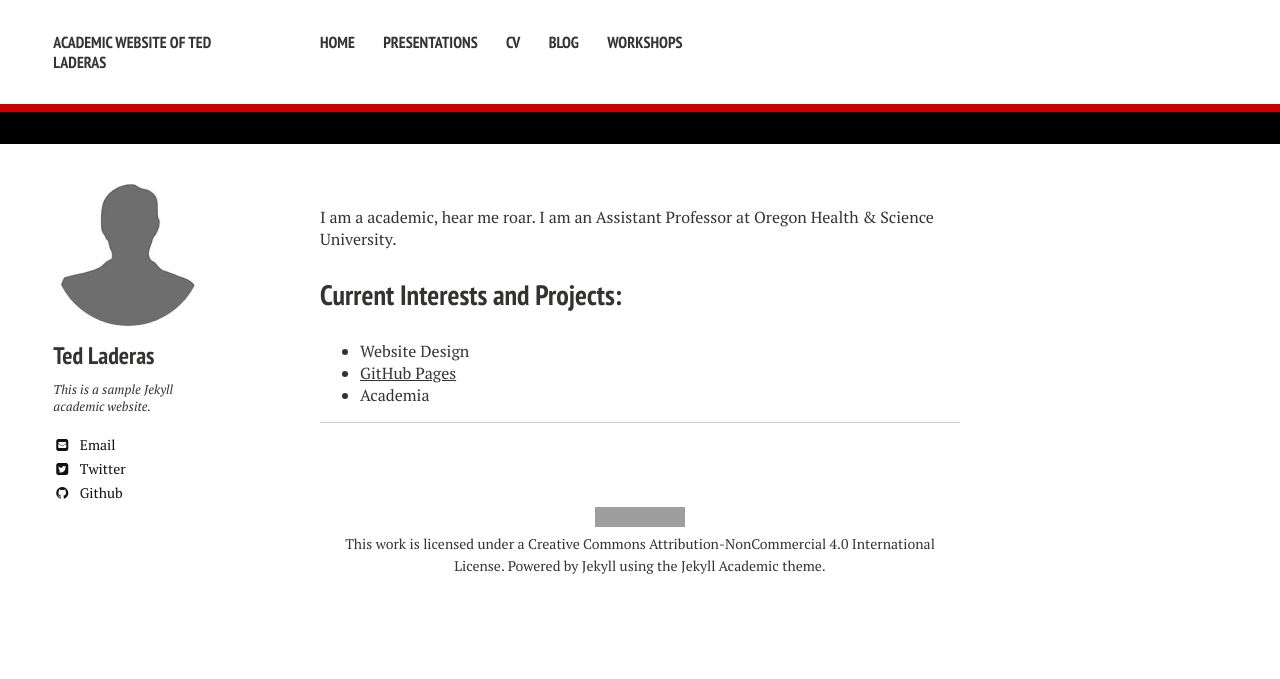
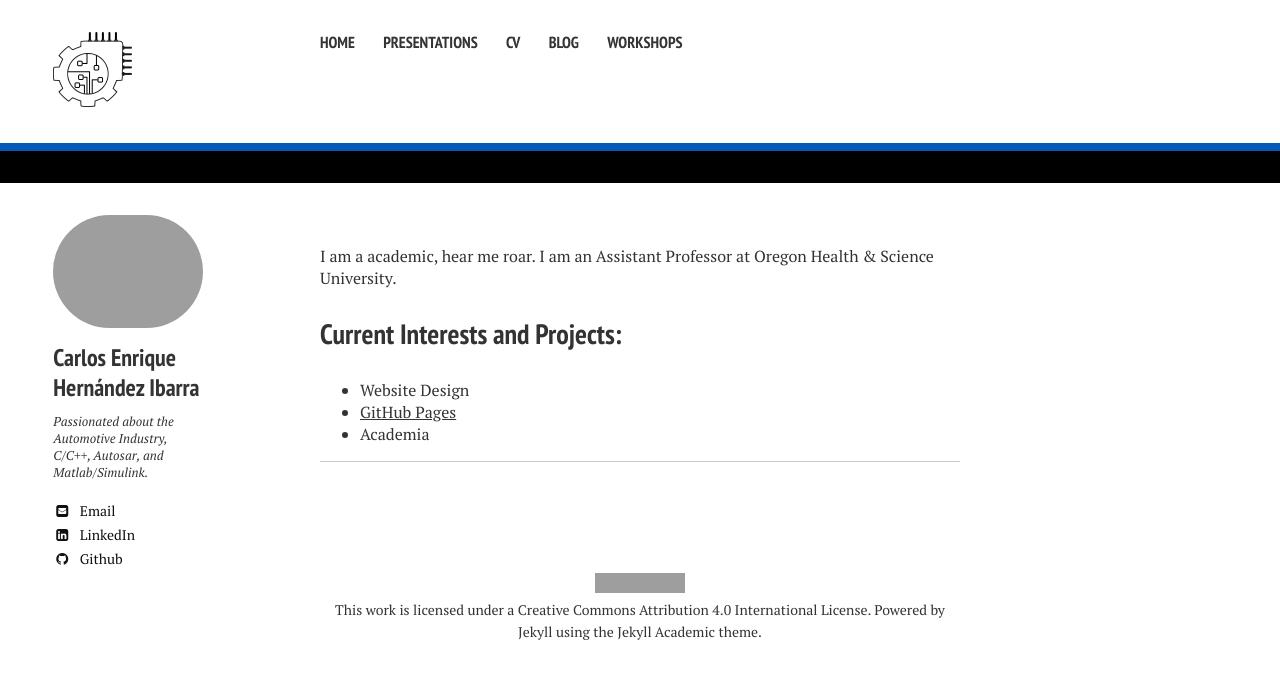
Before and after one commit to CharlieGearsTech/CharlieGearsTech.github.io, a Jekyll site: the page built from index.md, in a window 1280 px wide. Shown: the top 679 px of the page. Built offline with Jekyll 4.4.1, drawn with Linux system fonts in a browser that asks for light colours; nearby versions of some CDN libraries; grey boxes are pictures that could not be loaded.

Commit message:
Tst change basic index

```diff
--- a/_config.yml
+++ b/_config.yml
@@ -1,19 +1,19 @@
 # Site wide configuration
 
-title: Academic Website of Ted Laderas
-locale: en_US
-logo: # filename of a logo image that has been placed into your images directory
+title: GearsTech by Carlos Hdez
+locale: en_MX
+logo: gearsTechLogoBlacknWhite.jpg
 
 # Enter the following platform usernames if you would like for them to appear on your site.
 owner:
-  name: Ted Laderas
-  avatar: bio-photo.jpg
-  bio: "This is a sample Jekyll academic website."
-  email: laderast@ohsu.edu
+  name: Carlos Enrique Hernández Ibarra
+  avatar: HernandezCarlosEnrique.png
+  bio: "Passionated about the Automotive Industry, C/C++, Autosar, and Matlab/Simulink."
+  email: chernandez@gearstech.com.mx ; char.mechanic92@gmail.com
   # Do not include the @ symbol in your Twitter username
-  twitter: laderast
-  linkedin: #username
-  github: laderast
+  twitter: #
+  linkedin: https://www.linkedin.com/in/cehi92/
+  github: CharlieGearsTech
   orcid: # ID Number (ex. 0000-0000-0000-0000)
   researchgate: #username
   mendeley: #username
@@ -42,12 +42,12 @@ owner:
 
 # The following adjust the accents for your site. If you would like to further edit colors, fonts, font sizes, etc.
 # you may do so in _sass/variables.scss
-highlight-color: '#CC0000'
+highlight-color: '#0458b8'
 lowlight-color: '#000'
 
   # NOTE: If you would like your site to be licensed under a creative commons license, uncomment the 'yes' next to the type of license you wish to use.
 creative-commons:
-  cc-by: #yes
+  cc-by: yes cc0-1.0
   cc-by-nc: yes
 
 #DO NOT EDIT BEYOND THIS POINT
```
Also changed, not shown: images/gearsTechLogoBlacknWhite.jpg (added).
